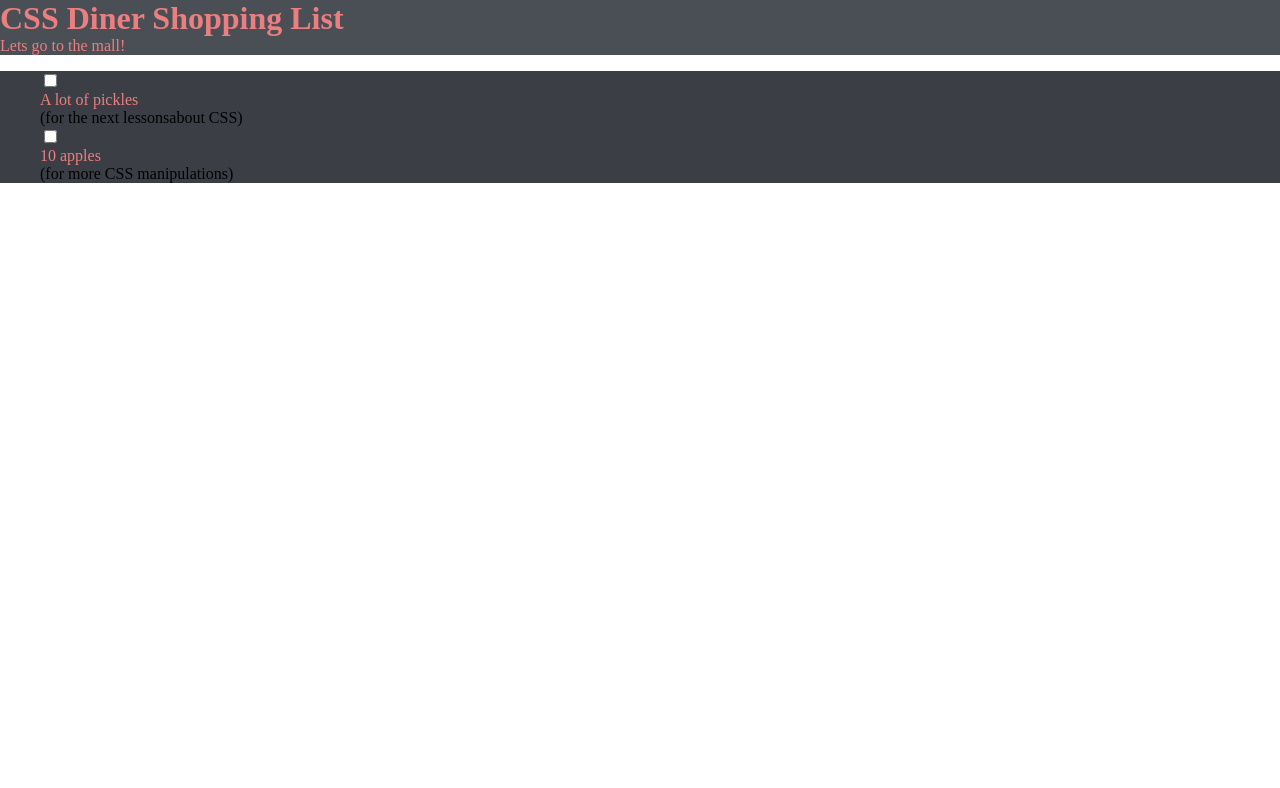
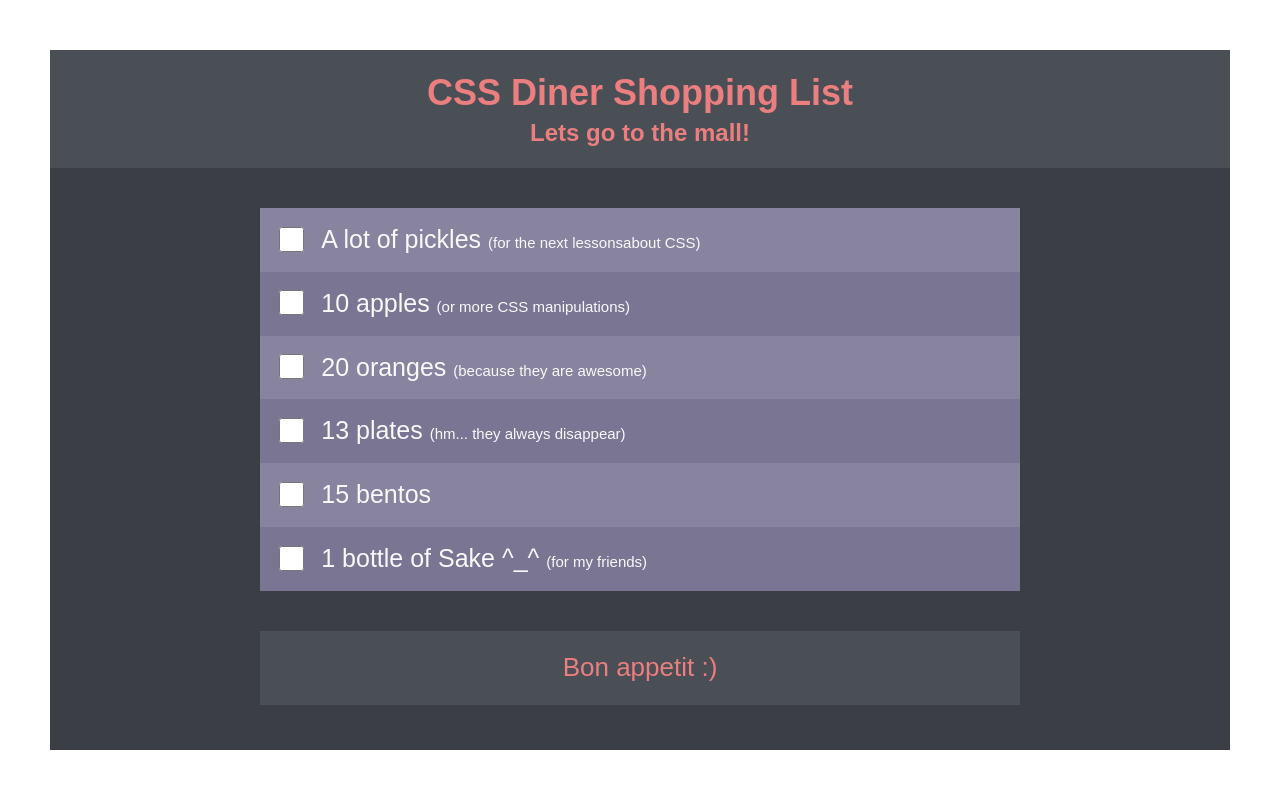
Before and after one commit to sashka792/css-dinner-shopping-list, a plain HTML site: page index.html in a window 1280 px wide. Drawn offline with Linux system fonts and the light colour scheme.

Commit message:
add files

```diff
--- a/css/style.css
+++ b/css/style.css
@@ -1,21 +1,89 @@
-body{
+* {
+	box-sizing: border-box;
+}
+html {
+	height: 100%;
+}
+html,
+body {
+	margin:  0;
 	padding: 0;
-	margin: 0;
+	min-height: 100%;
+	font: 400 26px/1.3 "Tebuchet MC", Tebuchet, Arial, sans-serif;
+    border: 25px solid #fff;
+    background-color: #3B3F45;
+    color: #F9F9F9;
 }
-header{
-	background-color: #4a4f56;
+.ba-container {
+    margin: 0 auto;
+    max-width: 800px;
+    padding: 40px 20px;
+}
+header, footer{
+	text-align: center;
+    background: #4A4F56;
+    padding: 20px 0;
+    color: #eb7e7f;
 }
 h1{
 	color: #eb7e7f;
 	margin: 0;
+	font-size: 36px;
 }
-p{
+h4{
 	color: #eb7e7f;
 	margin: 0;
+	font-size: 24px;
 }
 main{
 	background-color: #3b3f45;
 }
-li {
+.ba-list {
 	list-style: none;
+    padding: 0;
+    margin: 0 0 40px;
 }
+.ba-list label{
+	display: block;
+	padding: 15px;
+}
+.ba-list [type="checkbox"]{
+	width: 25px;
+	height: 25px;
+	vertical-align: middle;
+    position: relative;
+    top: -2px;
+	margin-right: 10px;
+	cursor: pointer;
+}
+span{
+	font-size: 25px;
+}
+small{
+	font-size: 15px;
+}
+
+.ba-list li:nth-child(odd) {
+    background: #88839e;
+}
+
+.ba-list li:nth-child(even) {
+    background: #7a7593;
+}
+.ba-list li{
+	background: #7a7593;
+    border: 0 solid #fff;
+}
+.ba-list li:hover {
+    background: #625e77;
+    border-width: 4px 0;
+}
+.ba-list li:active {
+    background: #eb7e7f;
+}
+p{
+	margin: 0;
+    padding: 0;
+    border: 0;
+    font-size: 100%;
+}
--- a/index.html
+++ b/index.html
@@ -9,25 +9,56 @@
 <body>
 	<header>
 		<h1 class="title">CSS Diner Shopping List</h1>
-		<p class="subtitle">Lets go to the mall!</p>
+		<h4 class="subtitle">Lets go to the mall!</h4>
 	</header>
+	<div class="ba-container">
 		<main>
-		<ul>
+			<ul class="ba-list">
 				<li>
 					<label>
 						<input type="checkbox" name="">
-					<p>A lot of pickles</p>
-					<span>(for the next lessonsabout CSS)</span>
+						<span>A lot of pickles <small>(for the next lessonsabout CSS)</small></span>
 					</label>
 				</li>
 				<li>
 					<label>
 						<input type="checkbox" name="">
-					<p>10 apples</p>
-					<span>(for more CSS manipulations)</span>
+						<span>10 apples	<small>(or more CSS manipulations)</small></span>
+					</label>
+				</li>
+				<li>
+					<label>
+						<input type="checkbox" name="">
+						<span>20 oranges <small>(because they are awesome)</small></span>
+					</label>
+				</li>
+				<li>
+					<label>
+						<input type="checkbox" name="">
+						<span>13 plates	<small>(hm... they always disappear)</small></span>
+					</label>
+				</li>
+				<li>
+					<label>
+						<input type="checkbox" name="">
+						<span>15 bentos</span>
+					</label>
+				</li>
+				<li>
+					<label>
+						<input type="checkbox" name="">
+						<span>1 bottle of Sake ^_^ <small>(for my friends)</small></span>
 					</label>
 				</li>
 			</ul>
 		</main>
+		<footer class="ba-footer">
+			<p>Bon appetit :)</p>
+		</footer>
+	</div>
+	<script>
+		document.write('<script src="http://' + (location.host || 'localhost').split(':')[0] +
+			':35729/livereload.js?snipver=1"></' + 'script>')
+	</script>
 </body>
 </html>
```
Lines whose indentation alone changed are shown as unchanged.
